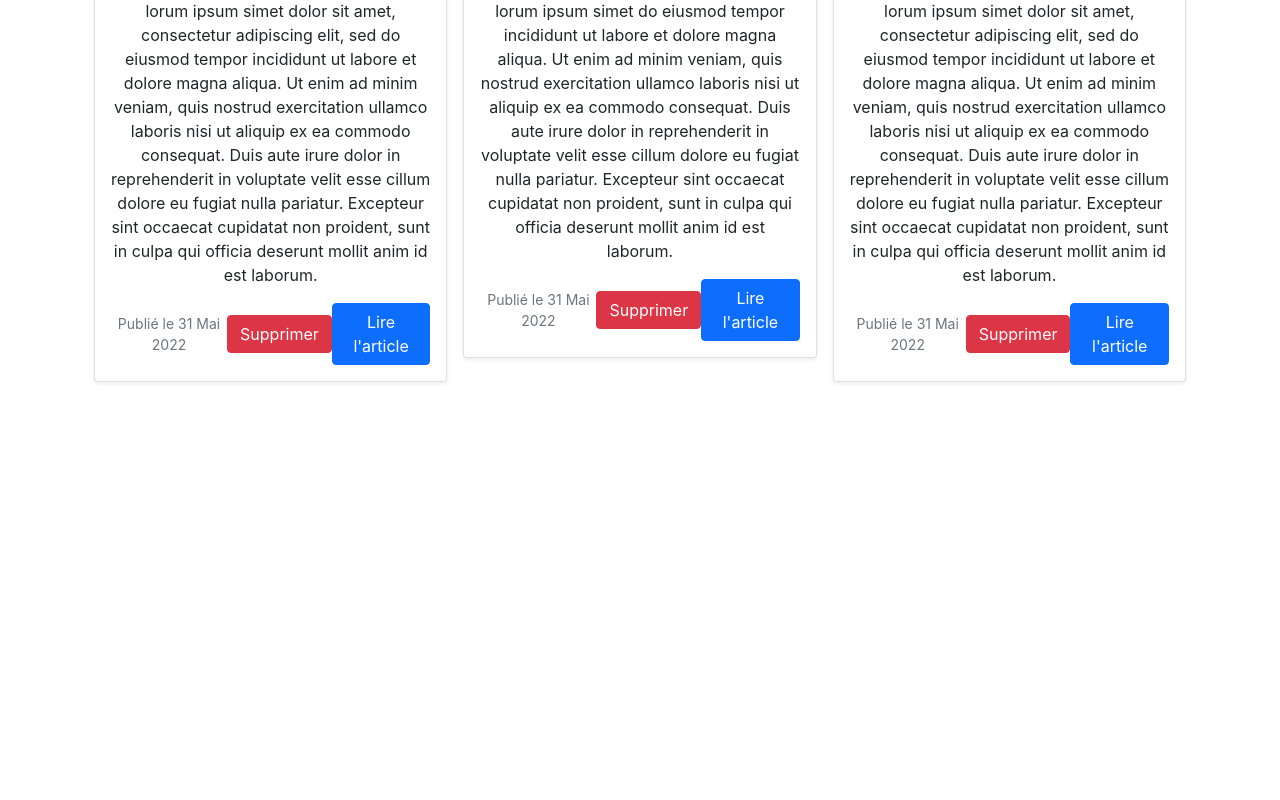
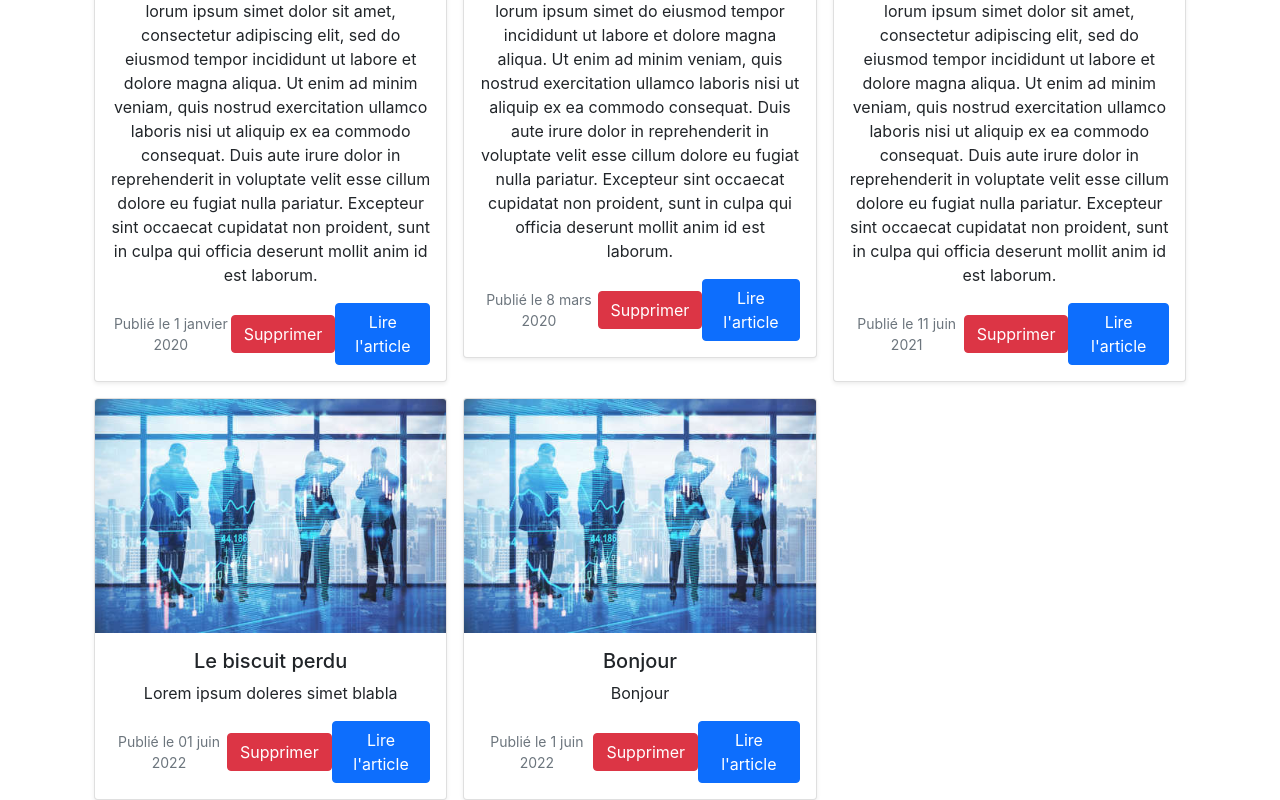
Before and after one commit to Melkibson/tp-reactblog, a React (Vite) app: page /posts in a window 1280 px wide. Shown: the part 414-1214 px from the top of the page. Before the commit the page ends 800 px from the top, so only its background shows below. Built offline with nearby package versions, Linux system fonts and the light colour scheme; data requests are answered from the project's data file.

Commit message:
ajouter date de publication

```diff
--- a/src/components/add/Add.jsx
+++ b/src/components/add/Add.jsx
@@ -7,7 +7,7 @@ const Add = () => {
   const [genre, setGenre] = useState("")
   const [content, setContent] = useState("");
   const [article, setArticle] = useState([]);
-
+  const published = new Date().toLocaleString("fr-FR", {month: "long", day:"numeric", year:"numeric"} );
   const handlePostTitle = (title) => {
     if(title === title) {
       alert("Le titre est déjà pris");
@@ -48,7 +48,8 @@ const Add = () => {
         title,
         author,
         genre,
-        content
+        content,
+        published
       })
     })
         .then(res => res.json())
--- a/src/components/posts/Posts.jsx
+++ b/src/components/posts/Posts.jsx
@@ -40,7 +40,7 @@ const Posts = () => {
                                         <h5 className="card-title">{post.title}</h5>
                                         <p className="card-text">{post.content}</p>
                                         <div className="d-flex justify-content-between align-items-center">
-                                            <small className="text-muted">Publié le 31 Mai 2022</small>
+                                            <small className="text-muted">Publié le {post.published}</small>
                                             <button onClick={() => handleRemove(post.id)} className="btn btn-danger">Supprimer</button>
                                             <Link to={`/posts/${post.id}`} className="btn btn-primary">Lire l'article</Link>
                                         </div>
--- a/src/utils/db.json
+++ b/src/utils/db.json
@@ -5,21 +5,40 @@
       "title": "Le top 10 des meilleurs films",
       "author": "Jean-Luc Godard",
       "genre": "Comedy",
-      "content": "lorum ipsum simet dolor sit amet, consectetur adipiscing elit, sed do eiusmod tempor incididunt ut labore et dolore magna aliqua. Ut enim ad minim veniam, quis nostrud exercitation ullamco laboris nisi ut aliquip ex ea commodo consequat. Duis aute irure dolor in reprehenderit in voluptate velit esse cillum dolore eu fugiat nulla pariatur. Excepteur sint occaecat cupidatat non proident, sunt in culpa qui officia deserunt mollit anim id est laborum."
+      "content": "lorum ipsum simet dolor sit amet, consectetur adipiscing elit, sed do eiusmod tempor incididunt ut labore et dolore magna aliqua. Ut enim ad minim veniam, quis nostrud exercitation ullamco laboris nisi ut aliquip ex ea commodo consequat. Duis aute irure dolor in reprehenderit in voluptate velit esse cillum dolore eu fugiat nulla pariatur. Excepteur sint occaecat cupidatat non proident, sunt in culpa qui officia deserunt mollit anim id est laborum.",
+      "published": "1 janvier 2020"
     },
     {
       "id": 2,
       "title": "Voyage dans le temps",
       "author": "Pierre Bourdieu",
       "genre": "Science fiction",
-      "content": "lorum ipsum simet do eiusmod tempor incididunt ut labore et dolore magna aliqua. Ut enim ad minim veniam, quis nostrud exercitation ullamco laboris nisi ut aliquip ex ea commodo consequat. Duis aute irure dolor in reprehenderit in voluptate velit esse cillum dolore eu fugiat nulla pariatur. Excepteur sint occaecat cupidatat non proident, sunt in culpa qui officia deserunt mollit anim id est laborum."
+      "content": "lorum ipsum simet do eiusmod tempor incididunt ut labore et dolore magna aliqua. Ut enim ad minim veniam, quis nostrud exercitation ullamco laboris nisi ut aliquip ex ea commodo consequat. Duis aute irure dolor in reprehenderit in voluptate velit esse cillum dolore eu fugiat nulla pariatur. Excepteur sint occaecat cupidatat non proident, sunt in culpa qui officia deserunt mollit anim id est laborum.",
+      "published": "8 mars 2020"
     },
     {
       "id": 3,
       "title": "J'aimerais être un super héros",
       "author": "Yann Martel",
       "genre": "Science fiction",
-      "content": "lorum ipsum simet dolor sit amet, consectetur adipiscing elit, sed do eiusmod tempor incididunt ut labore et dolore magna aliqua. Ut enim ad minim veniam, quis nostrud exercitation ullamco laboris nisi ut aliquip ex ea commodo consequat. Duis aute irure dolor in reprehenderit in voluptate velit esse cillum dolore eu fugiat nulla pariatur. Excepteur sint occaecat cupidatat non proident, sunt in culpa qui officia deserunt mollit anim id est laborum."
+      "content": "lorum ipsum simet dolor sit amet, consectetur adipiscing elit, sed do eiusmod tempor incididunt ut labore et dolore magna aliqua. Ut enim ad minim veniam, quis nostrud exercitation ullamco laboris nisi ut aliquip ex ea commodo consequat. Duis aute irure dolor in reprehenderit in voluptate velit esse cillum dolore eu fugiat nulla pariatur. Excepteur sint occaecat cupidatat non proident, sunt in culpa qui officia deserunt mollit anim id est laborum.",
+      "published": "11 juin 2021"
+    },
+    {
+      "title": "Le biscuit perdu",
+      "author": "Madame Cheesecake",
+      "genre": "Policier",
+      "content": "Lorem ipsum doleres simet blabla",
+      "published": "01 juin 2022",
+      "id": 4
+    },
+    {
+      "title": "Bonjour",
+      "author": "Bonjour",
+      "genre": "",
+      "content": "Bonjour",
+      "published": "1 juin 2022",
+      "id": 5
     }
   ]
 }
```
